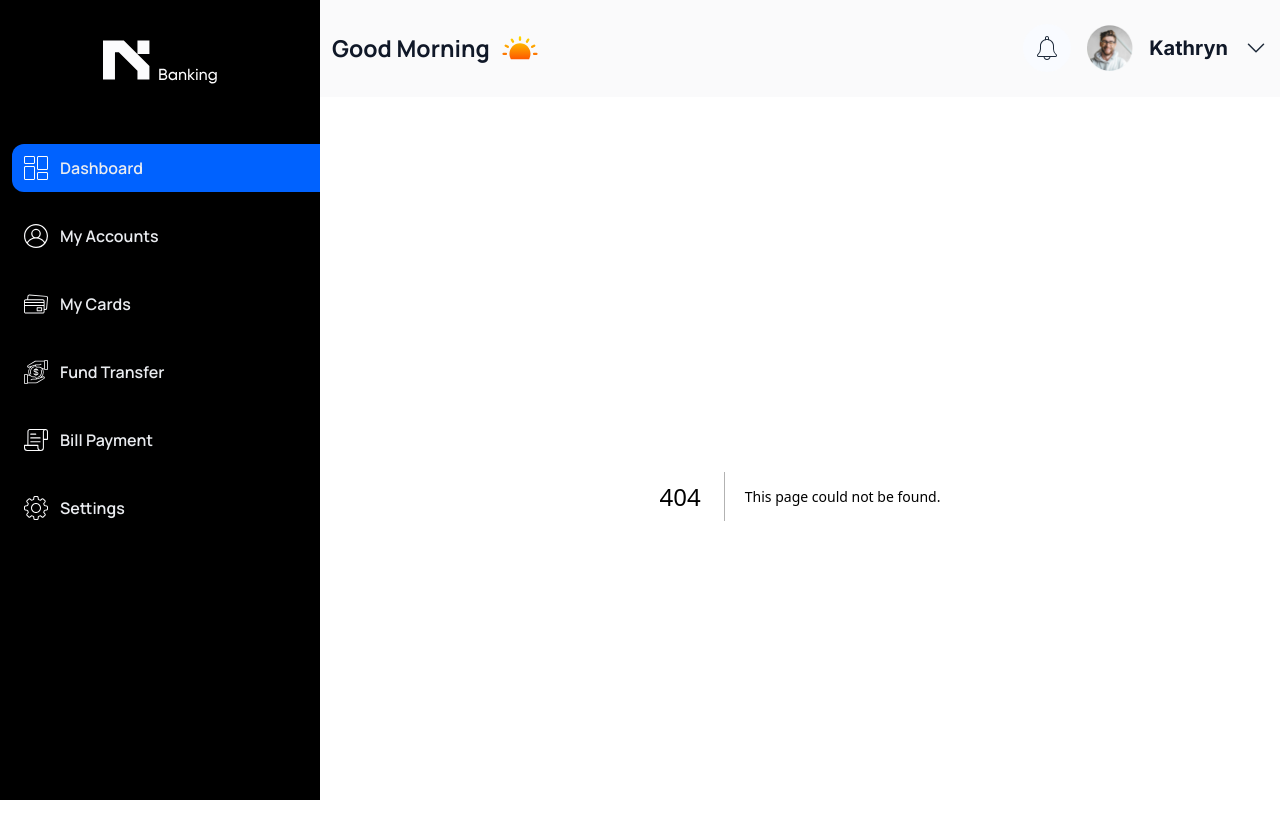
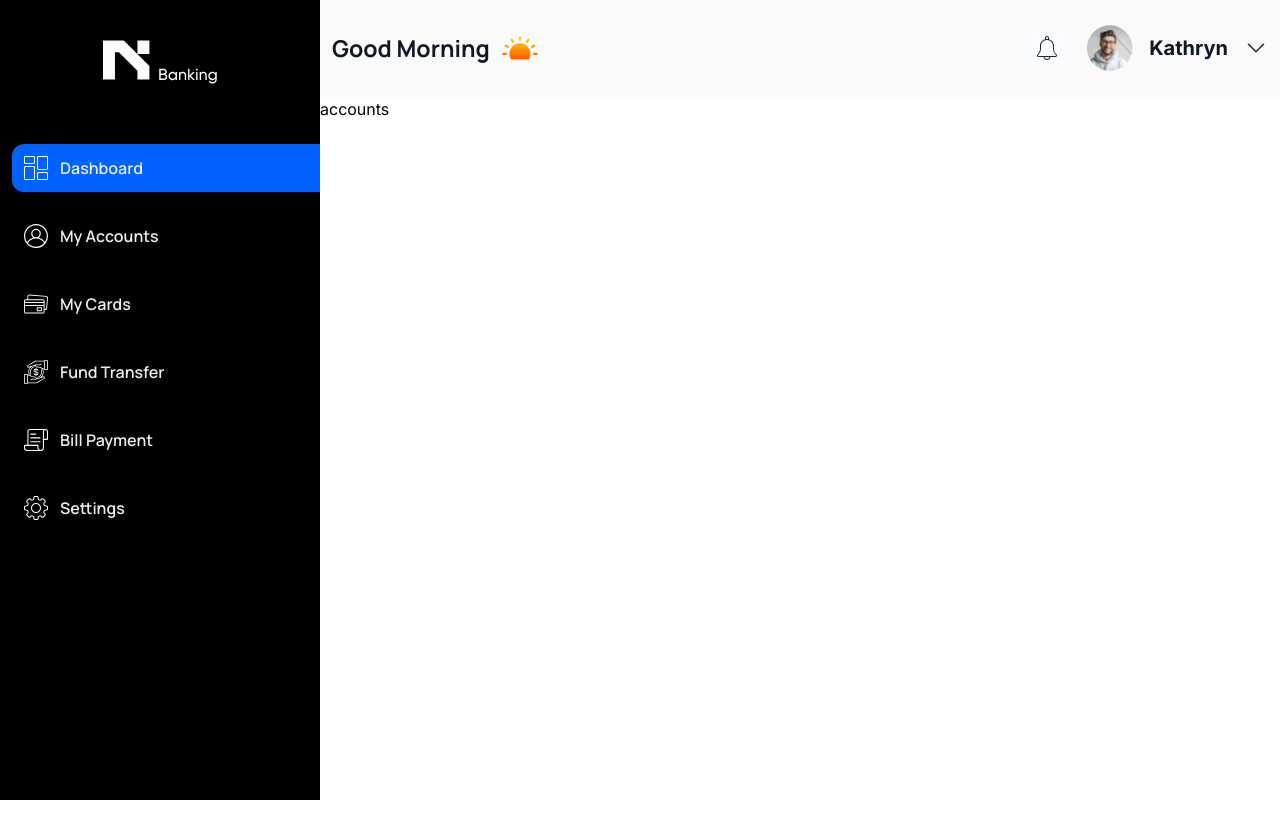
Before and after one commit to Soaressluiss/dashboard, a Next.js app: page /accounts in a window 1280 px wide. Before the commit this address had no page. Shown: the top 838 px of the page. After the commit the page ends 800 px from the top, so only its background shows below. Built offline with nearby package versions, Linux system fonts and the light colour scheme.

Commit message:
fix: fixed route links

```diff
--- /dev/null
+++ b/src/app/(pages)/accounts/page.tsx
@@ -0,0 +1,6 @@
+
+export default function Accounts() {
+  return (
+    <div>accounts</div>
+  )
+}
--- a/src/app/Components/Sidebar/Sidebar.tsx
+++ b/src/app/Components/Sidebar/Sidebar.tsx
@@ -8,6 +8,7 @@ import { Menu } from "../../../../public/assets/Icons/Menu";
 import { User } from "../../../../public/assets/Icons/User";
 import { Settings } from "../../../../public/assets/Icons/settings";
 import { Money } from "../../../../public/assets/Icons/Money";
+import Link from "next/link";
 
 export default function SideBar() {
   const [selectedMenuItem, setSelectedMenuItem] = useState<string>("Dashboard");
@@ -17,31 +18,37 @@ export default function SideBar() {
       icon: <Menu />,
       title: "Dashboard",
       onClick: () => setSelectedMenuItem("Dashboard"),
+      path:"/"
     },
     {
       icon: <User />,
       title: "My Accounts",
       onClick: () => setSelectedMenuItem("My Accounts"),
+      path:"/accounts"
     },
     {
       icon: <CreditCard />,
       title: "My Cards",
       onClick: () => setSelectedMenuItem("My Cards"),
+      path: "/cards"
     },
     {
       icon: <Money />,
       title: "Fund Transfer",
       onClick: () => setSelectedMenuItem("Fund Transfer"),
+      path: '/transfer'
     },
     {
       icon: <Invoice />,
       title: "Bill Payment",
       onClick: () => setSelectedMenuItem("Bill Payment"),
+      path:"/bill"
     },
     {
       icon: <Settings />,
       title: "Settings",
       onClick: () => setSelectedMenuItem("Settings"),
+      path: "/settings"
     },
   ];
 
@@ -52,7 +59,7 @@ export default function SideBar() {
       </div>
       <nav className="w-full max-h-max flex flex-col relative gap-5">
         {menu.map((item, index) => (
-          <li
+          <Link href={item.path}
             className={`flex gap-x-3 p-3 ml-3 items-center cursor-pointer hover:bg-light-gray-800 hover:rounded-tl-xl hover:rounded-bl-xl ${
               selectedMenuItem === item.title ? "bg-light-primaryBlue rounded-tl-xl rounded-bl-xl" : "bg-black"
             } duration-100 ease-linear`}
@@ -63,7 +70,7 @@ export default function SideBar() {
             <p className="font-manrope text-base font-semibold text-light-gray-200 leading-6 cursor-pointer">
               {item.title}
             </p>
-          </li>
+          </Link>
         ))}
       </nav>
     </section>
```
